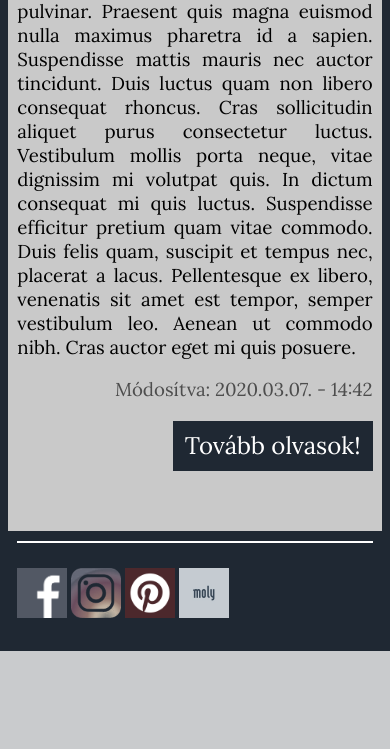
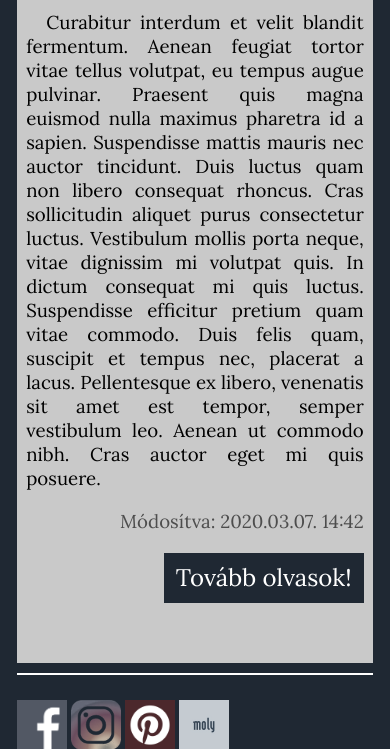
Before and after one commit to Cyri0/JanaBlog, a PHP site: page /article.html in a window 390 px wide. Shown: the part 2212-2961 px from the top of the page. Before the commit the page ends 2863 px from the top, so only its background shows below. Run offline with PHP 8.4, Linux system fonts and the light colour scheme; some libraries are stand-ins or nearby versions.

Commit message:
Article page design finished (really):D

```diff
--- a/article.html
+++ b/article.html
@@ -63,7 +63,7 @@
                     </p><p>Curabitur interdum et velit blandit fermentum. Aenean feugiat tortor vitae tellus volutpat, eu tempus augue pulvinar. Praesent quis magna euismod nulla maximus pharetra id a sapien. Suspendisse mattis mauris nec auctor tincidunt. Duis luctus quam non libero consequat rhoncus. Cras sollicitudin aliquet purus consectetur luctus. Vestibulum mollis porta neque, vitae dignissim mi volutpat quis. In dictum consequat mi quis luctus. Suspendisse efficitur pretium quam vitae commodo. Duis felis quam, suscipit et tempus nec, placerat a lacus. Pellentesque ex libero, venenatis sit amet est tempor, semper vestibulum leo. Aenean ut commodo nibh. Cras auctor eget mi quis posuere.
                     </p>
                 </div>
-                <div id="article_date">Módosítva: 2020.03.07. - 14:42</div>
+                <div id="article_date">Módosítva: 2020.03.07. 14:42</div>
                 <div id="next_article">Tovább olvasok!</div>
             </div>
         </section>
@@ -75,6 +75,9 @@
                 <a href="#"><img src=pics/socialmedia/moly.jpg></a>
             </div>
         </footer>
+
         <script src="https://cdnjs.cloudflare.com/ajax/libs/jquery/3.4.1/jquery.min.js"></script>
+        <!--<script src="https://cdnjs.cloudflare.com/ajax/libs/twitter-bootstrap/3.3.7/js/bootstrap.min.js"></script> -->
+        <script src="js/script.js"></script>
 </body>
 </html>
--- a/css/article.css
+++ b/css/article.css
@@ -6,6 +6,7 @@
     font-family: 'Lora', serif;
     font-size: 14pt;
     width: 100%;
+    margin:auto;
     background-color: var(--article-bg-color);
     padding-bottom: 100px;
     border-bottom: 10px solid var(--article-bg-color);
@@ -25,7 +26,6 @@
     padding: 0px;
     width: 100%;
     max-width: 600px;
-
 }
 
 .social_media{
@@ -69,3 +69,9 @@
     cursor: pointer;
     background-color: rgb(20, 26, 34);
 }
+
+@media screen and (max-width: 800px) {
+    .article_main {
+        width:95%;
+    }
+}
--- a/css/style.css
+++ b/css/style.css
@@ -225,6 +225,10 @@ ul {
     transition: all 300ms ease;
   }
 
+  #lastFiveHolder a {
+    text-decoration: none;
+  }
+
   #lastFiveHolder div:hover{
     cursor: pointer;
     font-size: 18pt;
--- a/js/script.js
+++ b/js/script.js
@@ -33,8 +33,9 @@ function init(){
     for(let i = 0; i < list.length; i++){
         let pic = list[i].pic;
         let title = list[i].title;
+        let link = list[i].url;
 
-        holder.innerHTML += '<div onmouseover="change('+i+')">'+title+'</div>';
+        holder.innerHTML += '<a href="'+link+'"><div onmouseover="change('+i+')">'+title+'</div></a>';
             if(i == 0){
                 change(0);
             }
```
